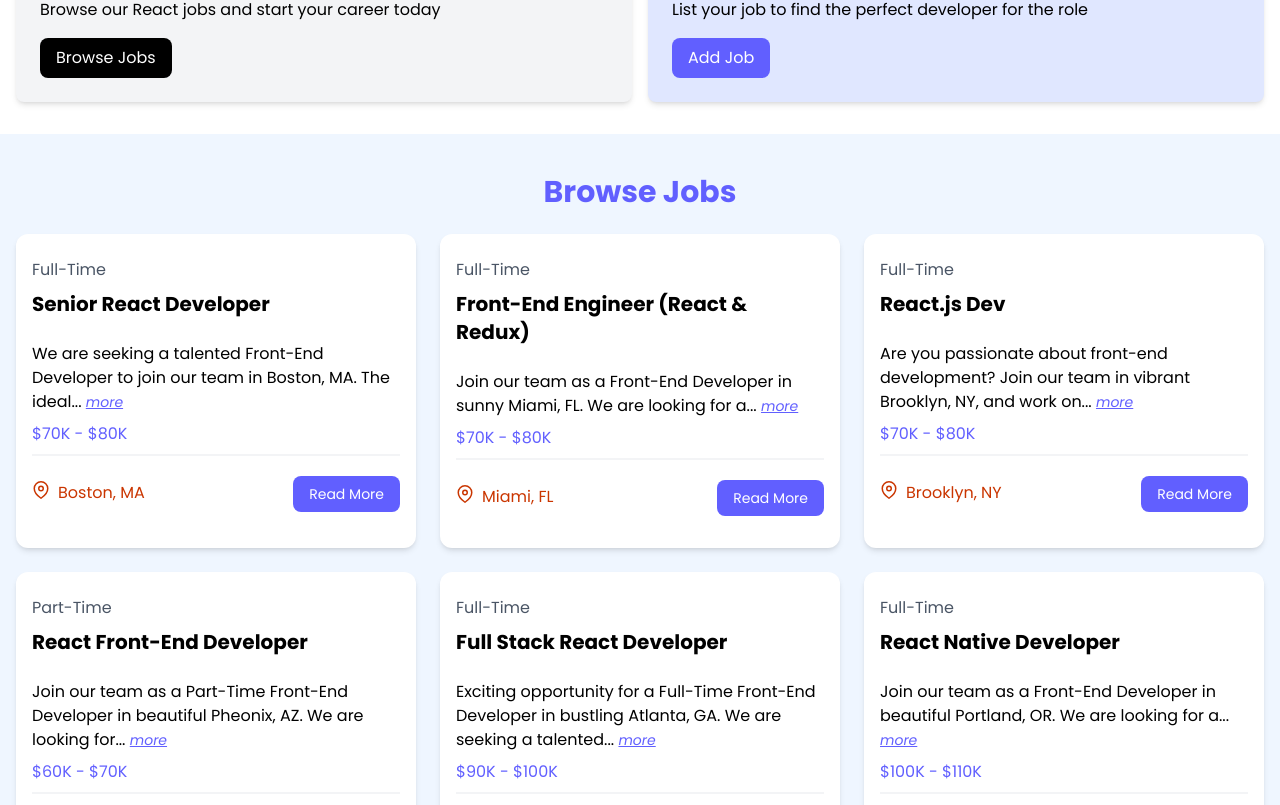
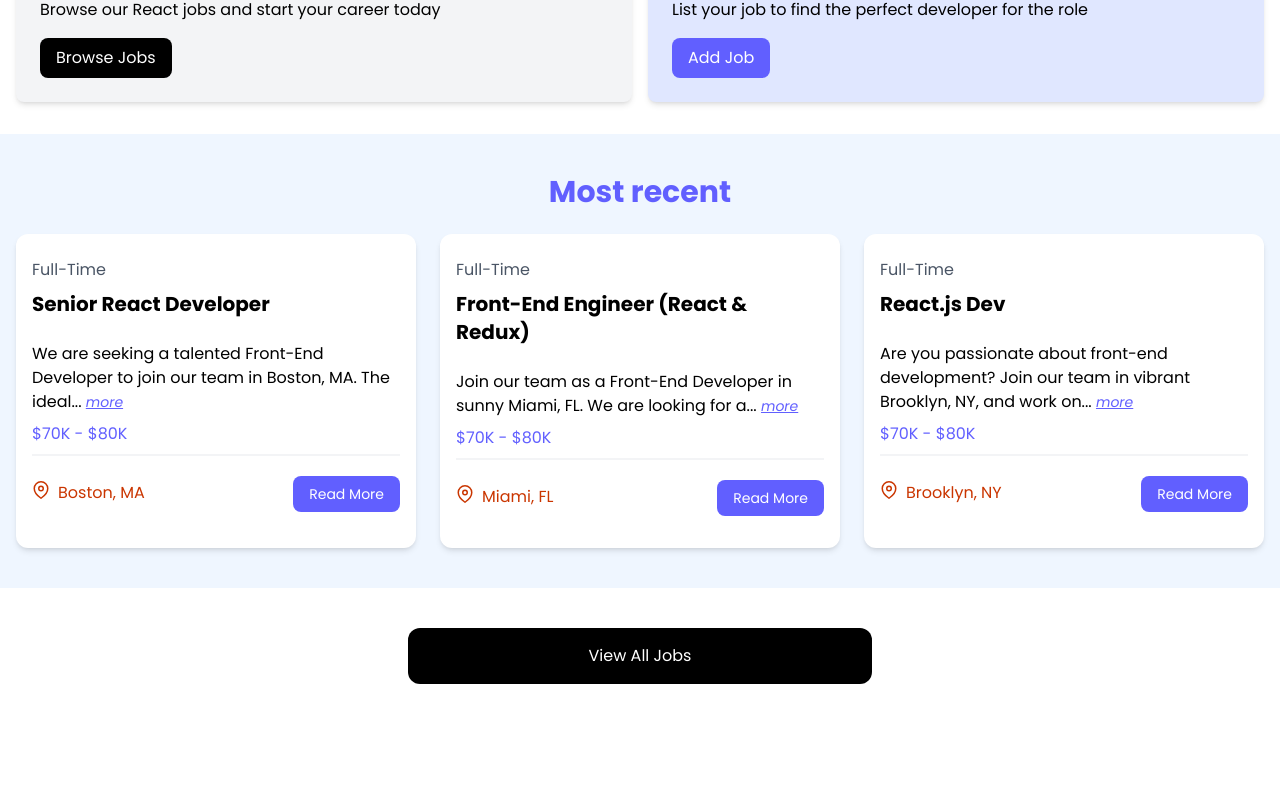
Before and after one commit to doinby/react-crashcourse-traversymedia, a React (Vite) app: page / in a window 1280 px wide. Shown: the part 475-1280 px from the top of the page. After the commit the page ends 1199 px from the top, so only its background shows below. Built offline with nearby package versions, Linux system fonts and the light colour scheme.

Commit message:
refactor job listing on home page

```diff
--- /dev/null
+++ b/src/components/JobListingsRecent.jsx
@@ -0,0 +1,24 @@
+import jobs from '../jobs.json';
+import JobListing from './JobListing';
+
+export default function JobListingsRecent() {
+	// Shows number of most recent jobs
+	const jobCount = 3;
+
+	return (
+		<section className='bg-blue-50 px-4 py-10'>
+			<div className='container-xl lg:container m-auto'>
+				<h2 className='text-3xl font-bold text-indigo-500 mb-6 text-center'>
+					Most recent
+				</h2>
+				<div className='grid grid-cols-1 md:grid-cols-3 gap-6'>
+					{jobs.map((job, idx) => {
+						if (idx < jobCount) {
+							return <JobListing key={job.id} data={job} />;
+						}
+					})}
+				</div>
+			</div>
+		</section>
+	);
+}
--- a/src/components/ViewAll.jsx
+++ b/src/components/ViewAllButton.jsx
@@ -1,12 +1,14 @@
-export default function ViewAll() {
+import { Link } from 'react-router';
+
+export default function ViewAllButton() {
 	return (
 		<section className='m-auto max-w-lg my-10 px-6'>
-			<a
-				href='jobs.html'
+			<Link
+				to='/jobs'
 				className='block bg-black text-white text-center py-4 px-6 rounded-xl hover:bg-gray-700'
 			>
 				View All Jobs
-			</a>
+			</Link>
 		</section>
 	);
 }
--- a/src/pages/HomePage.jsx
+++ b/src/pages/HomePage.jsx
@@ -1,15 +1,15 @@
 import Hero from '../components/Hero';
 import HomeCards from '../components/HomeCards';
-import JobListings from '../components/JobListings';
-import ViewAll from '../components/ViewAll';
+import JobListingsRecent from '../components/JobListingsRecent';
+import ViewAllButton from '../components/ViewAllButton';
 
 export default function HomePage() {
 	return (
 		<>
 			<Hero title='Become a React Devvv' />
 			<HomeCards />
-			<JobListings />
-			<ViewAll />
+			<JobListingsRecent />
+			<ViewAllButton />
 		</>
 	);
 }
```
